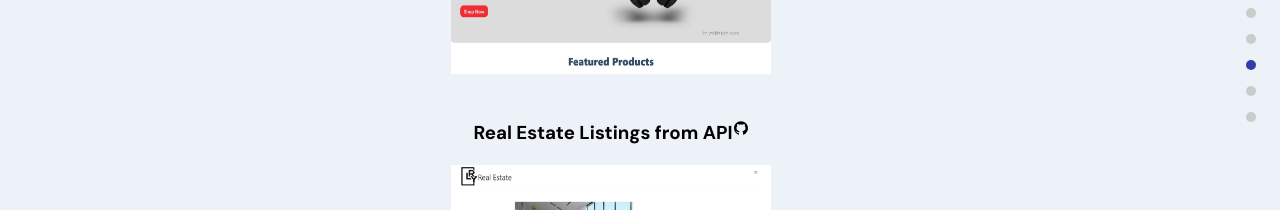
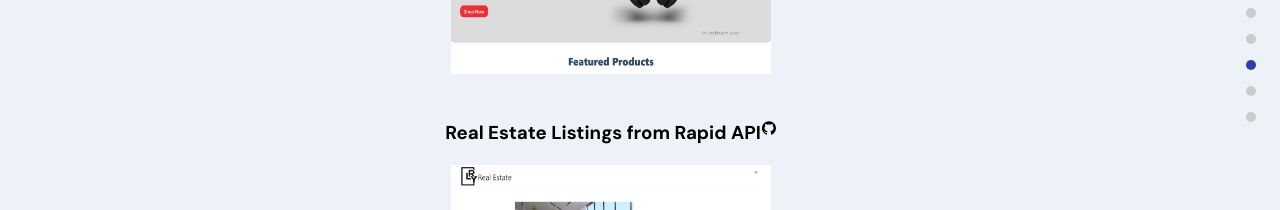
Before and after one commit to richardly9319/rly_portfolio, a React (Create React App) app: page / in a window 1280 px wide. Shown: the part 1300-1510 px from the top of the page. Built offline with nearby package versions, Linux system fonts and the light colour scheme.

Commit message:
update to copy

```diff
--- a/src/container/Portfolio/Portfolio.jsx
+++ b/src/container/Portfolio/Portfolio.jsx
@@ -73,7 +73,7 @@
 
       <a href="https://github.com/richardly9319/rly_realestate" target='_blank' rel="noreferrer">
       <div className="github">
-      <h3>Real Estate Listings from API</h3>
+      <h3>Real Estate Listings from Rapid API</h3>
       <AiOutlineGithub />
       </div>
       </a>
```
